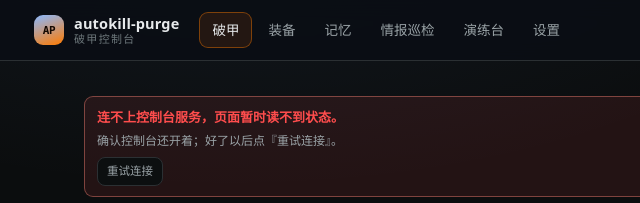
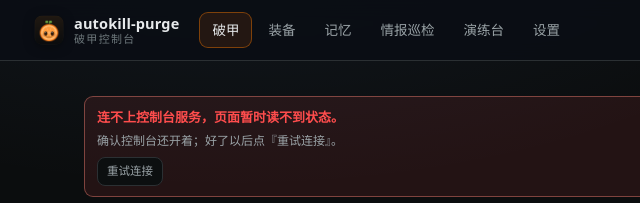
Before and after one commit to EternalNight996/autokill-purge, a website: page web/public/index.html in a window 1280 px wide. Shown: the top 203 px of the page, 0-640 px from the left. Drawn offline with Linux system fonts and the light colour scheme; no server answers.

Commit message:
feat(brand): 顶栏品牌区换成新图标（替换 AP 文字块）+ 加 favicon / apple-touch-icon
- web/public/assets/{icon.png,favicon.ico}：从 assets/autokill-purge.* 复制（血橙款）
- index.html：.logo 由 <span>AP</span> 改为 <img src=/assets/icon.png 30x30>；head 加 rel=icon 与 apple-touch-icon
- style.css：.logo 从渐变文字块改为图片样式（object-fit: contain + 轻微投影，窄屏 26px）
- 实测：IMG 30x30 加载成功（naturalWidth 256）、favicon 200、__apErrors 0
- 回归：ux2layer-ui 16/16、acceptance 21/21、ux2layer 18/18、ac-check 17/17

```diff
--- a/package.json
+++ b/package.json
@@ -1,6 +1,6 @@
 {
   "name": "autokill-purge",
-  "version": "1.1.2",
+  "version": "1.1.3",
   "description": "破甲控制台｜一键注入 · 83 补丁可视化 · 载荷生成 · 记忆库 · MCP 管理｜零依赖",
   "type": "module",
   "bin": {
--- a/web/public/index.html
+++ b/web/public/index.html
@@ -5,6 +5,8 @@
 <meta name="viewport" content="width=device-width, initial-scale=1">
 <meta name="color-scheme" content="dark">
 <title>autokill-purge · 控制台</title>
+<link rel="icon" href="/assets/favicon.ico" sizes="any">
+<link rel="apple-touch-icon" href="/assets/icon.png">
 <link rel="stylesheet" href="/style.css">
 </head>
 <body>
@@ -13,7 +15,7 @@
 <div id="app">
   <header class="topbar">
     <a class="brand" href="#/breach" aria-label="autokill-purge 控制台，回到破甲页">
-      <span class="logo" aria-hidden="true">AP</span>
+      <img class="logo" src="/assets/icon.png" width="30" height="30" alt="" aria-hidden="true" />
       <span class="brand-text">
         <span class="title">autokill-purge</span>
         <span class="sub">破甲控制台</span>
--- a/web/public/style.css
+++ b/web/public/style.css
@@ -83,12 +83,13 @@ li { margin: 4px 0; }
   color: var(--ink); text-decoration: none; white-space: nowrap;
 }
 .brand:hover { text-decoration: none; }
+/* 品牌图标：用生成的图标图（替换原来的 AP 文字块） */
 .logo {
-  display: grid; place-items: center;
+  display: block;
   width: 30px; height: 30px; border-radius: 9px;
-  background: linear-gradient(160deg, #8bb9ff, var(--accent));
-  color: var(--accent-ink);
-  font: 800 11px/1 var(--mono); letter-spacing: -.04em;
+  object-fit: contain;
+  background: transparent;
+  filter: drop-shadow(0 2px 6px rgba(0, 0, 0, .35));
 }
 .brand-text { display: flex; flex-direction: column; line-height: 1.2; }
 .brand-text .title { font-weight: 700; letter-spacing: .01em; }
@@ -1423,3 +1424,9 @@ body[data-theme="terminal"] #nav a[aria-current="page"] {
 }
 .equip-page-head .spacer { flex: 1 1 auto; }
 .equip-page-head strong { font-size: 13px; letter-spacing: .02em; }
+
+
+/* 品牌图标在窄屏略缩，避免挤压导航 */
+@media (max-width: 520px) {
+  .logo { width: 26px; height: 26px; border-radius: 7px; }
+}
```
Also changed, not shown: docs/shots-ux2/brand-logo.png (added), web/public/assets/favicon.ico (added), web/public/assets/icon.png (added).
